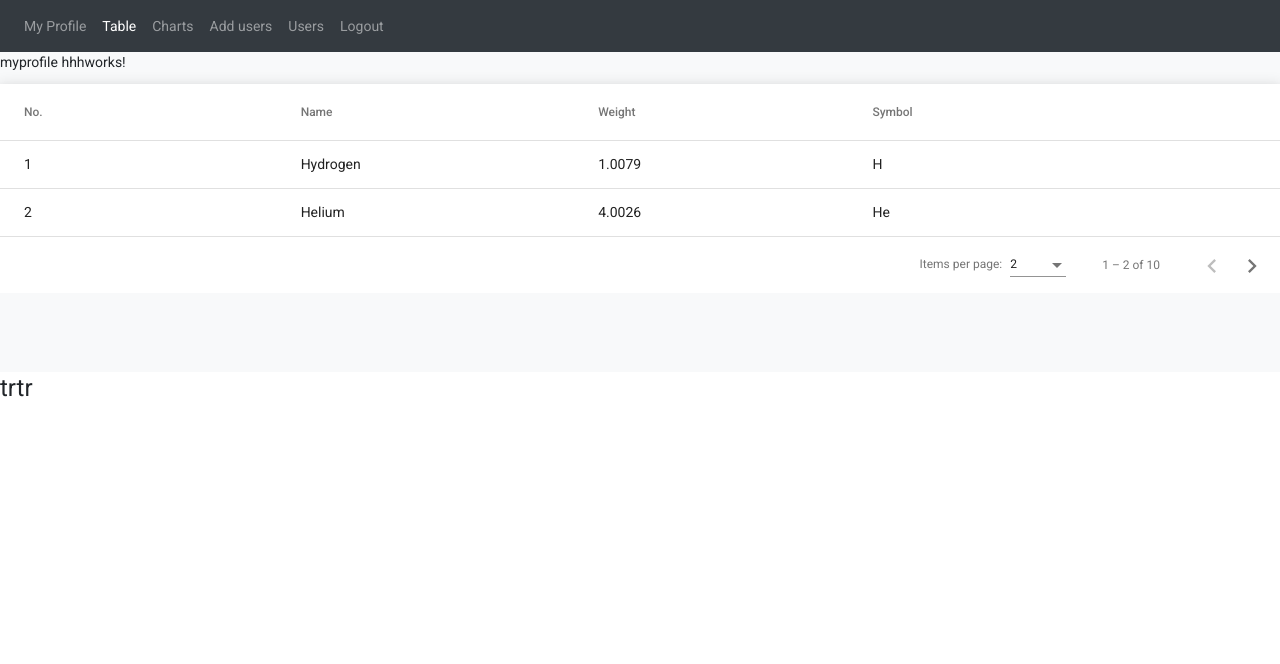
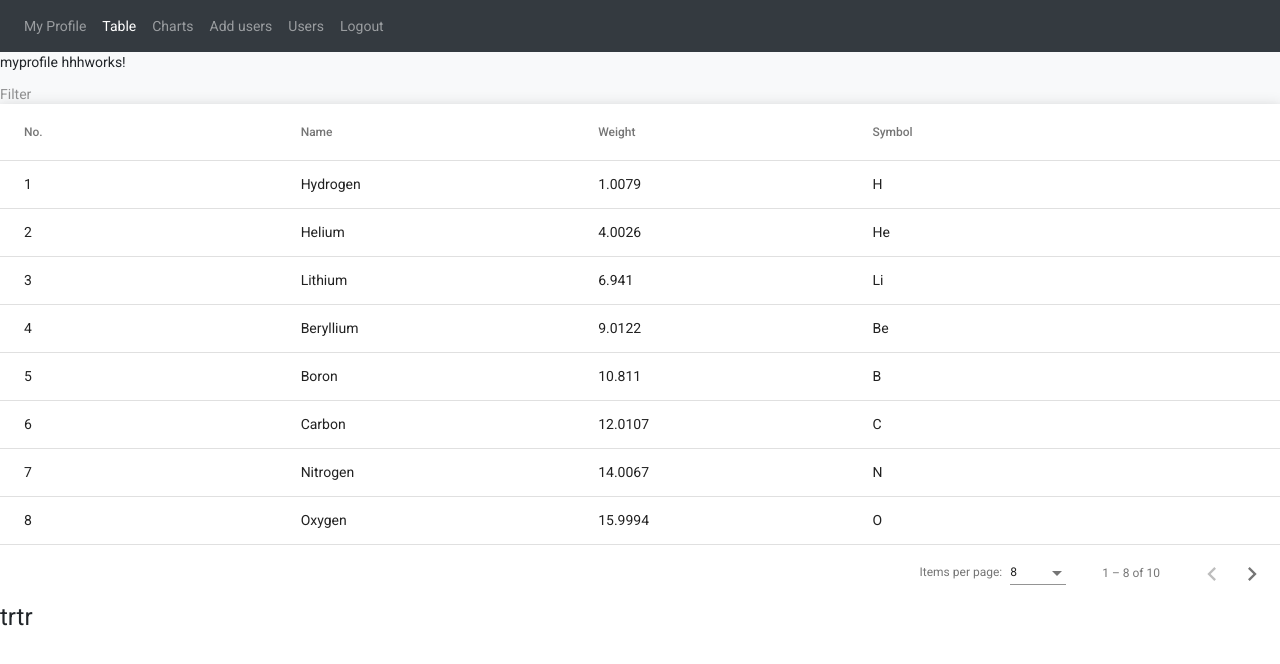
Before and after one commit to theyrj/login-share, an Angular app: page /myprofile in a window 1280 px wide. Shown: the top 664 px of the page. Built offline with nearby package versions, Linux system fonts and the light colour scheme; sample sign-in values are in the browser's storage.

Commit message:
filter and pagination

```diff
--- a/src/app/myprofile/myprofile.component.html
+++ b/src/app/myprofile/myprofile.component.html
@@ -6,6 +6,8 @@
         <p><a routerLink="/users">Manage Users</a></p>
     </div>
 </div> -->
+<input class="filter" (keyup)="applyFilter($event.target.value)" matInput placeholder="Filter">
+
 
 
 
@@ -42,5 +44,5 @@
 
     </table>
 
-    <mat-paginator [pageSize]="2" [pageSizeOptions]="[2, 4, 6, 10]">
+    <mat-paginator [pageSize]="8" [pageSizeOptions]="[2, 4, 6, 10]">
     </mat-paginator>
--- a/src/app/myprofile/myprofile.component.ts
+++ b/src/app/myprofile/myprofile.component.ts
@@ -47,7 +47,9 @@ export class MyprofileComponent implements AfterViewInit {
 
     this.dataSource.paginator = this.paginator;
 
-
+}
+applyFilter(filterValue:string){
+  this.dataSource.filter=filterValue.trim().toLowerCase();
 }
 
 }
```
